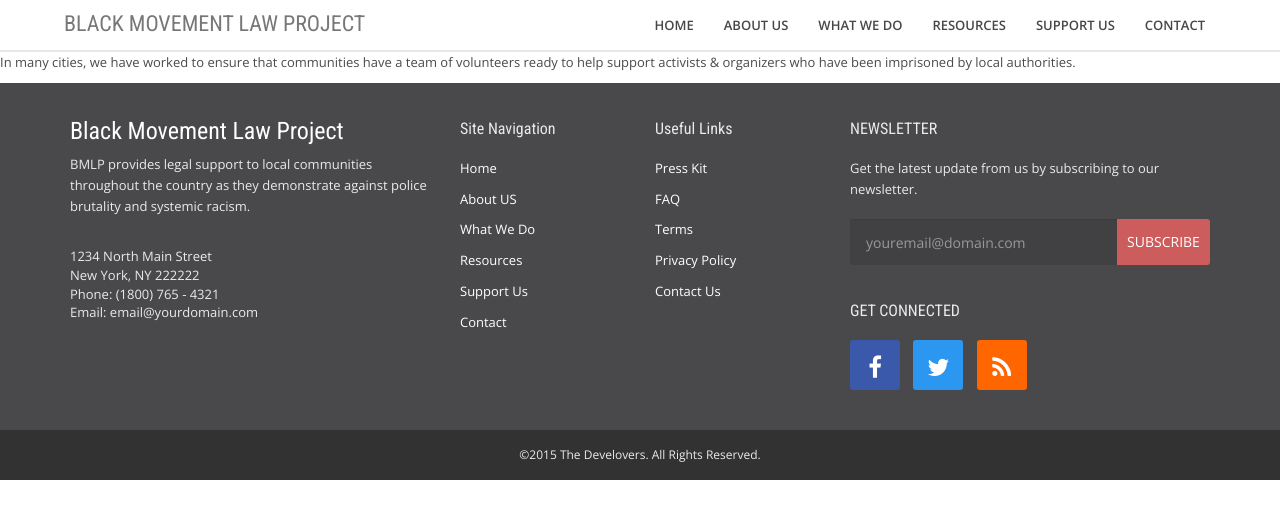
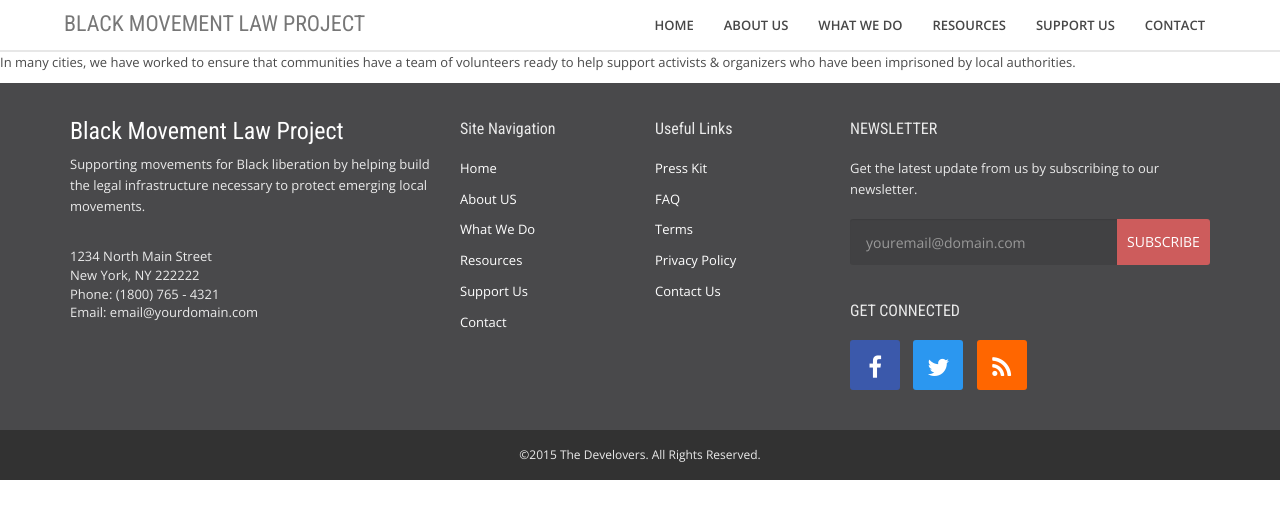
Before and after one commit to BMLP/bmlp.github.io, a Jekyll site: the page built from _posts/whatwedo/1959-3-3-jail-support-training.md, in a window 1280 px wide. Shown: the top 519 px of the page. Built offline with Jekyll 4.4.1, drawn with Linux system fonts in a browser that asks for light colours; Markdown is read by kramdown in place of the engine named in the settings.

Commit message:
changed about blurb

```diff
--- a/_data/texts.yml
+++ b/_data/texts.yml
@@ -1,5 +1,5 @@
 title: 'Black Movement Law Project'
-about: "BMLP provides legal support to local communities throughout the country as they demonstrate against police brutality and systemic racism."
+about: "Supporting movements for Black liberation by helping build the legal infrastructure necessary to protect emerging local movements."
 
 who-we-are: "This is the about paragraph detail in the about section."
 who-we-are-photo: 'who-we-are.jpg'
```
